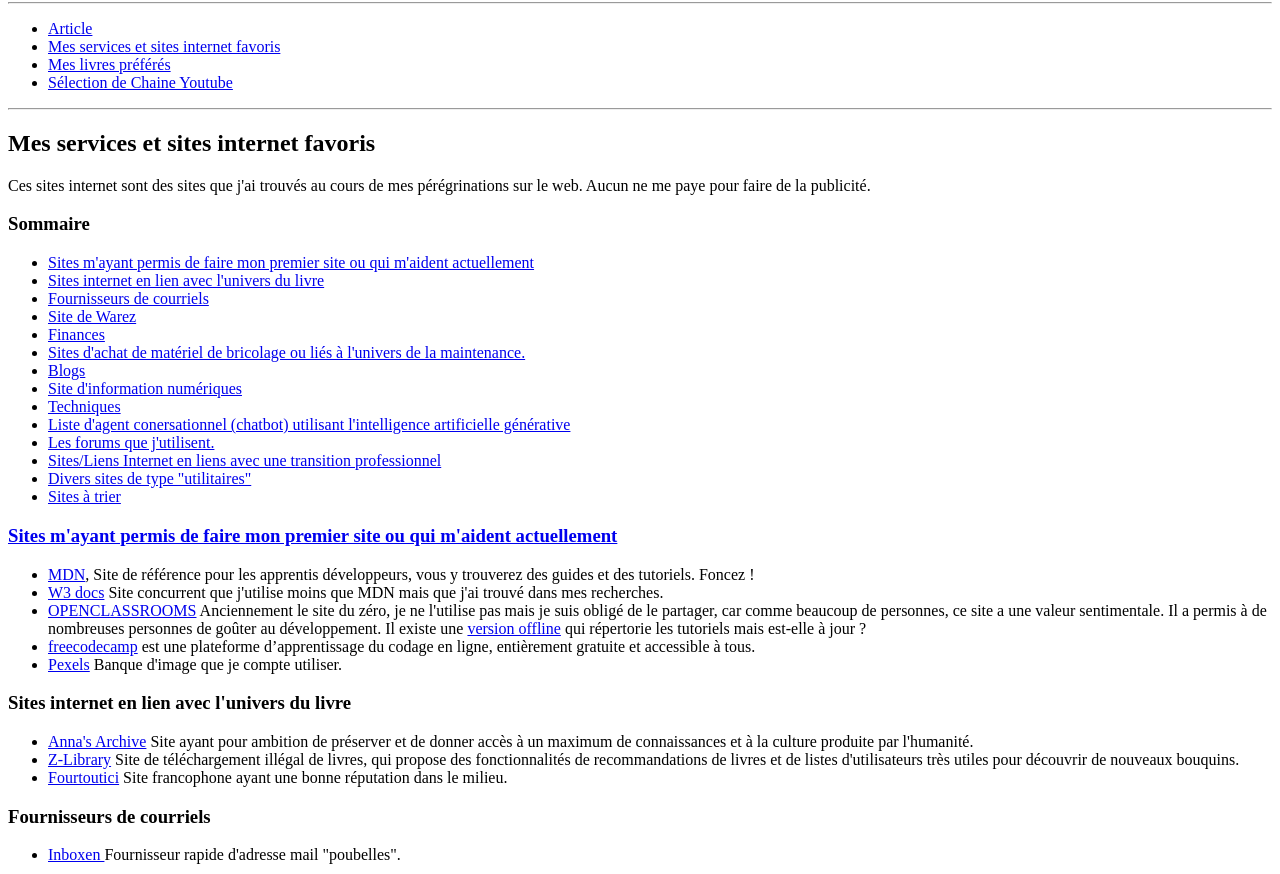
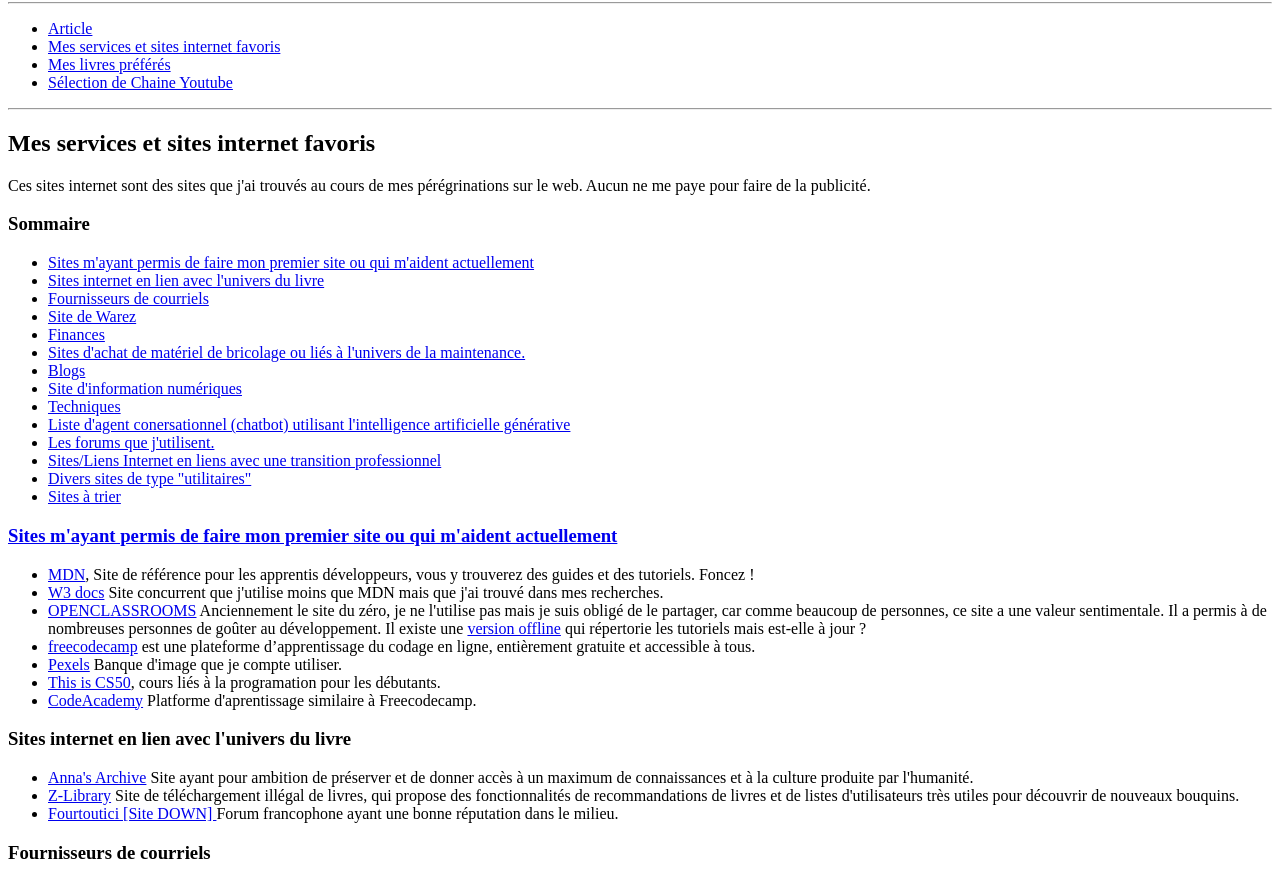
Before and after one commit to khuzdrix/khuzd, a plain HTML site: page html/services.html in a window 1280 px wide. Shown: the part 78-952 px from the top of the page. Drawn offline with Linux system fonts and the light colour scheme.

Commit message:
Maj Service
Ajout CS50
Ajout Code academy

```diff
--- a/html/services.html
+++ b/html/services.html
@@ -73,6 +73,10 @@
                 <li><a target="_blank" href="https://openclassrooms.com/fr/">OPENCLASSROOMS</a> Anciennement le site du zéro, je ne l'utilise pas mais je suis obligé de le partager, car comme beaucoup de personnes, ce site a une valeur sentimentale. Il a permis à de nombreuses personnes de goûter au développement. Il existe une <a href="http://sdz.tdct.org/">version offline</a> qui répertorie les tutoriels mais est-elle à jour ?</li>
                 <li><a href="https://www.freecodecamp.org" target="_blank">freecodecamp</a> est une plateforme d’apprentissage du codage en ligne, entièrement gratuite et accessible à tous. </li>
                 <li><a href="https://www.pexels.com/fr-fr/" target="_blank">Pexels</a> Banque d'image que je compte utiliser.</li>
+                <li><a href="https://cs50.harvard.edu/x/2025/" target="_blank">This is CS50</a>, cours liés à la programation pour les débutants.</li>
+                <li><a href="https://www.codecademy.com/" target="_blank">CodeAcademy</a> Platforme d'aprentissage similaire à Freecodecamp.</li>
+
+
             </ul>
             </article>
 
@@ -81,7 +85,7 @@
                 <ul>
                     <li><a target="_blank" href="https://annas-archive.org/">Anna's Archive</a> Site ayant pour ambition de préserver et de donner accès à un maximum de connaissances et à la culture produite par l'humanité.</li>
                     <li><a target="_blank" href="https://z-library.sk/">Z-Library</a> Site de téléchargement illégal de livres, qui propose des fonctionnalités de recommandations de livres et de listes d'utilisateurs très utiles pour découvrir de nouveaux bouquins.</li>
-                    <li><a target="_blank" href="https://fourtoutici.click/">Fourtoutici</a> Site francophone ayant une bonne réputation dans le milieu.</li>
+                    <li><a target="_blank" href="https://fourtoutici.click/">Fourtoutici [Site DOWN] </a> Forum francophone ayant une bonne réputation dans le milieu.</li>
                 </ul>
             </article>
 
@@ -287,7 +291,7 @@
             </article>
 
             <section id="transition_corps">
-                <h4>Sélections de Sites/Liens Internet en rapport avec un transition professionnel</h4>
+                <h3>Sélections de Sites/Liens Internet en rapport avec un transition professionnel</h3>
                 <li><a href="https://www.transitionspro.fr/" target="_blank">Transitions Pro/</a> est un service ayant plusieurs dispositifs pour vous aider dans votre transition.</li>
                 <li><a href="https://www.service-public.fr/particuliers/vosdroits/F32457" target="_blank">Conseil en évolution professionnelle (CEP)</a>, lien vers une explication du Conseiller en évolution professionnel par le service public. </li>
                 <li><a href="https://www.francetravail.fr/accueil/" target="_blank">France Travail</a>, (ancienement Pole emploi), qui mieux que ce service public peur vous conseiller ? </li>
```
